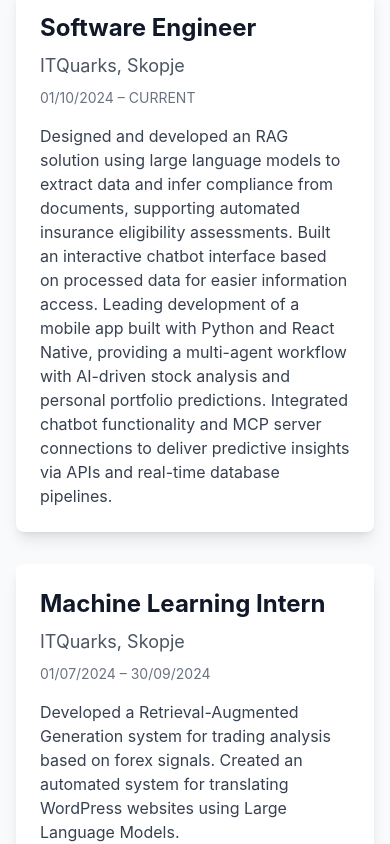
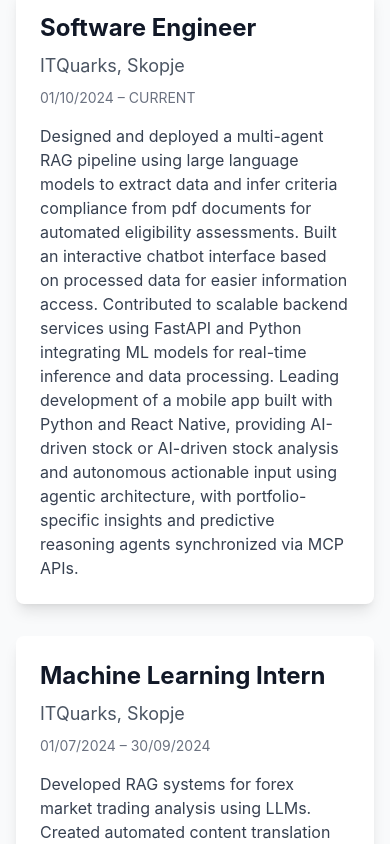
Before and after one commit to tamara-kostova/tamara-kostova.github.io, a React (Vite) app in the folder portfolio/: page / in a window 390 px wide. Shown: the part 1040-1884 px from the top of the page. Built offline with nearby package versions, Linux system fonts and the light colour scheme.

Commit message:
update portfolio

```diff
--- a/portfolio/src/Portfolio.jsx
+++ b/portfolio/src/Portfolio.jsx
@@ -1,7 +1,8 @@
 import React, { useState, useEffect, useCallback, memo, lazy, Suspense } from 'react';
-import { Github, Linkedin, Twitter, Mail, ChevronUp, ExternalLink, Moon, Sun, Menu, X } from 'lucide-react';
+import { Github, Linkedin, Mail, ChevronUp, ExternalLink, Moon, Sun, Menu, X } from 'lucide-react';
 import { FaPython, FaJava, FaDocker, FaGit } from 'react-icons/fa';
-import { SiCplusplus, SiC, SiFastapi, SiSpring, SiLangchain } from 'react-icons/si';
+import { SiCplusplus, SiC, SiFastapi, SiSpring, SiLangchain, SiPostgresql, SiAmazonwebservices, SiDotnet, SiDjango, SiTensorflow, SiPytorch } from 'react-icons/si';
+import { Brain, Database, Workflow, Cpu, Server, Clock, Flame, Table, Sigma } from 'lucide-react';
 import { VscAzure } from 'react-icons/vsc';
 import emailjs from '@emailjs/browser';
 import { emailConfig } from './config/emailjs';
@@ -12,70 +13,95 @@ const LoadingSpinner = () => (
   </div>
 );
 
-const skillsData = [
-  { name: 'Python', icon: <FaPython size={40} /> },
-  { name: 'Java', icon: <FaJava size={40} /> },
-  { name: 'C++', icon: <SiCplusplus size={40} /> },
-  { name: 'C', icon: <SiC size={40} /> },
-  { name: 'FastAPI', icon: <SiFastapi size={40} /> },
-  { name: 'Spring', icon: <SiSpring size={40} /> },
-  { name: 'Docker', icon: <FaDocker size={40} /> },
-  { name: 'Git', icon: <FaGit size={40} /> },
-  { name: 'Azure', icon: <VscAzure size={40} /> },
-  { name: 'Langchain', icon: <SiLangchain size={40} /> },
-];
-
+const skillsData = {
+  "Languages": [
+    { name: "Python", icon: <FaPython /> },
+    { name: "Java", icon: <FaJava /> },
+    { name: "C++", icon: <SiCplusplus /> },
+    { name: "C", icon: <SiC /> },
+    { name: "SQL", icon: <SiPostgresql /> },
+  ],
+  "AI / ML": [
+    { name: "RAG Systems", icon: <Database /> },
+    { name: "Strands Agents", icon: <Brain /> },
+    { name: "LangChain", icon: <SiLangchain /> },
+    { name: "LangGraph", icon: <Workflow /> },
+    { name: "Transformers", icon: <Cpu /> },
+  ],
+  "Backend": [
+    { name: "FastAPI", icon: <SiFastapi /> },
+    { name: ".Net", icon: <SiDotnet /> },
+    { name: "Spring Boot", icon: <SiSpring /> },
+    { name: "REST APIs", icon: <Server /> },
+    { name: "Django", icon: <SiDjango /> },
+  ],
+  "Data & Infra": [
+    { name: "PostgreSQL", icon: <SiPostgresql /> },
+    { name: "TimescaleDB", icon: <Clock /> },
+    { name: "Docker", icon: <FaDocker /> },
+    { name: "Azure", icon: <VscAzure /> },
+    { name: "AWS", icon: <SiAmazonwebservices /> },
+  ],
+  "ML Tooling": [
+    { name: "PyTorch", icon: <SiPytorch /> },
+    { name: "Tensorflow", icon: <SiTensorflow /> },
+    { name: "scikit-learn", icon: <Table /> },
+    { name: "Pandas", icon: <Flame /> },
+    { name: "NumPy", icon: <Sigma /> },
+  ],
+};
 const projectsData = [
   {
     title: 'Quick Chef',
-    description: ' An AI-powered recipe discovery and generation platform that uses RAG and MCP ',
+    description: 'AI-driven culinary platform leveraging Retrieval-Augmented Generation (RAG) and Model-Context Protocol (MCP) to generate personalized recipes and optimize ingredient substitutions based on user preferences and dietary constraints.',
     link: 'https://github.com/tamara-kostova/QuickChef',
     image: '/assets/img/quickchef.png',
-  },{
+  },
+  {
     title: 'ecoGrad',
-    description: 'Eco-friendly web app - 3rd Prize at ITLabs and Best Hackaton, December 2023',
+    description: 'Sustainable lifestyle web application designed to promote eco-friendly habits. Awarded 3rd Prize at ITLabs and Best Hackathon, December 2023.',
     link: 'https://github.com/tamara-kostova/ecoGrad',
     image: '/assets/img/ecoGrad.jpg',
   },
   {
     title: 'Smart Vitals',
-    description: 'AI-powered patient monitoring system with real-time analytics.',
+    description: 'AI-enhanced patient monitoring system providing real-time analytics and predictive health scoring. Integrates time-series analysis, anomaly detection, and visualization pipelines to support proactive clinical decision-making.',
     link: 'https://github.com/tamara-kostova/Smart-Vitals',
     image: '/assets/img/smartvitals.png',
   },
   {
     title: 'Hybrid RAG',
-    description: 'Graph-enhanced retrieval-augmented generation for medical literature in the field of Alzheimer\'s.',
+    description: 'Graph-augmented retrieval-augmented generation framework for extracting and synthesizing insights from Alzheimer\'s medical literature. Combines semantic embeddings, graph neural networks, and domain-specific RAG to enhance literature search and knowledge discovery.',
     link: 'https://github.com/tamara-kostova/HybridRAG',
     image: '/assets/img/hybridrag.png',
   },
   {
     title: 'Hot and Cold',
-    description: 'Pygame maze game',
+    description: 'Algorithmically-driven Pygame maze game demonstrating pathfinding, environment simulation, and dynamic difficulty adjustment using procedural generation.',
     link: 'https://github.com/tamara-kostova/Hot-and-cold',
     video: '/assets/videos/HotAndCold.mp4',
   },
   {
     title: 'Bitcoin Price Prediction',
-    description: 'Time-series forecasting of Bitcoin prices using ML models.',
+    description: 'Time-series forecasting of cryptocurrency prices using classical ML and deep learning models. Implements feature engineering, model selection, and evaluation pipelines to optimize predictive accuracy for high-volatility financial data.',
     link: 'https://github.com/tamara-kostova/BitcoinPrediction-ML',
     image: '/assets/img/bitcoin.png',
   },
   {
-    title: 'Super Mario The Plumber, February 2020',
-    description: 'A game created in 48 hours - 1st Prize at Global Game Jam, February 2020.',
+    title: 'Super Mario The Plumber',
+    description: 'Rapid-development 48-hour game prototype that won 1st Prize at Global Game Jam, February 2020. Highlights fast prototyping, interactive design, and collaborative development under time constraints.',
     link: 'https://github.com/tamara-kostova/supermariotheplumber',
     image: '/assets/img/gamejam.jpg',
   },
   {
     title: 'AI Football',
-    description: 'Reinforcement learning-powered AI football agents - 2nd Prize at Robomac, May 2023',
+    description: 'Reinforcement learning-based AI football simulation demonstrating strategy learning, agent coordination, and competitive gameplay. Achieved 2nd Prize at RoboMac, May 2023.',
     link: 'https://github.com/tamara-kostova/RoboMac2023_AIFootball',
     image: '/assets/img/robomac.jpg',
   },
   {
     title: 'BlackJack',
-    description: 'Windows Forms BlackJack game',
+    description: 'Windows Forms-based BlackJack simulator implementing game logic, probability modeling, and interactive GUI design for a controlled user environment.',
     link: 'https://github.com/tamara-kostova/BlackJack',
     image: '/assets/img/blackjack.png',
   },
@@ -87,21 +113,21 @@ const experienceData = [
     company: 'ITQuarks, Skopje',
     date: '01/10/2024 – CURRENT',
     description:
-      'Designed and developed an RAG solution using large language models to extract data and infer compliance from documents, supporting automated insurance eligibility assessments. Built an interactive chatbot interface based on processed data for easier information access. Leading development of a mobile app built with Python and React Native, providing a multi-agent workflow with AI-driven stock analysis and personal portfolio predictions. Integrated chatbot functionality and MCP server connections to deliver predictive insights via APIs and real-time database pipelines.',
+      'Designed and deployed a multi-agent RAG pipeline using large language models to extract data and infer criteria compliance from pdf documents for automated eligibility assessments. Built an interactive chatbot interface based on processed data for easier information access. Contributed to scalable backend services using FastAPI and Python integrating ML models for real-time inference and data processing. Leading development of a mobile app built with Python and React Native, providing AI-driven stock or AI-driven stock analysis and autonomous actionable input using agentic architecture, with portfolio-specific insights and predictive reasoning agents synchronized via MCP APIs.',
   },
   {
     title: 'Machine Learning Intern',
     company: 'ITQuarks, Skopje',
     date: '01/07/2024 – 30/09/2024',
     description:
-      'Developed a Retrieval-Augmented Generation system for trading analysis based on forex signals. Created an automated system for translating WordPress websites using Large Language Models.',
+      'Developed RAG systems for forex market trading analysis using LLMs. Created automated content translation systems for WordPress websites using generative language models to produce unique and localized output',
   },
   {
     title: 'Student Researcher',
     company: 'Macedonian Academy of Sciences and Art',
     date: '15/09/2024 – 30/04/2025',
     description:
-      'Developed a hybrid RAG system combining lexical, semantic, and graph-based retrieval methods for deep analysis of neurology medical papers. Enhanced retrieval accuracy and response relevance through domain-specific model tuning.',
+      'Developed a hybrid RAG system combining lexical, semantic, and graph-based retrieval methods for deep analysis of neurology medical papers. Enhanced retrieval accuracy and response relevance through domain-specific model tuning',
   },
   {
     title: 'Software Engineering Intern',
@@ -522,14 +548,18 @@ const SkillsSection = memo(() => {
   return (
     <section id="skills" className="py-20 bg-white dark:bg-[#094243] transition-colors duration-200">
       <div className="container mx-auto px-4">
-        <h2 className="text-4xl md:text-5xl font-bold text-center mb-4 gradient-text">
-          Skills<span className="text-yellow-600">.</span>
+      <h2 className="text-4xl md:text-5xl font-bold text-center mb-4 bg-gradient-to-r from-indigo-600 via-purple-600 to-yellow-600 bg-clip-text text-transparent">
+          AI-First Expertise<span className="text-yellow-600">.</span>
         </h2>
-        <p className="text-center text-gray-600 dark:text-gray-300 mb-16 max-w-2xl mx-auto">
-          Technologies and tools I use to bring ideas to life.
+        <p className="text-center text-gray-600 dark:text-gray-300 mb-10 max-w-2xl mx-auto text-xl">
+          Specialized in agentic AI systems, multi-agent RAG pipelines, and autonomous reasoning frameworks.
         </p>
+        <div className="space-y-12">
+          {Object.entries(skillsData).map(([category, skills], catIndex) => (
+            <div key={category}>
+              <h3 className="text-2xl font-semibold mb-6 text-gray-800 dark:text-gray-200">{category}</h3>
               <div className="grid grid-cols-2 md:grid-cols-3 lg:grid-cols-5 gap-6">
-          {skillsData.map((skill, index) => (
+                {skills.map((skill, index) => (
                   <div
                     key={index}
                     className="group flex flex-col items-center justify-center p-6 bg-white dark:bg-[#073031] rounded-xl shadow-lg hover-lift transition-all duration-300 hover:shadow-xl animate-float"
@@ -538,9 +568,12 @@ const SkillsSection = memo(() => {
                     <div className="text-5xl mb-4 text-yellow-600 group-hover:scale-110 transition-transform duration-300 animate-glow">
                       {skill.icon}
                     </div>
-              <h3 className="text-lg font-bold text-center text-gray-900 dark:text-white group-hover:text-yellow-600 dark:group-hover:text-yellow-400 transition-colors">
+                    <h4 className="text-lg font-bold text-center text-gray-900 dark:text-white group-hover:text-yellow-600 dark:group-hover:text-yellow-400 transition-colors">
                       {skill.name}
-              </h3>
+                    </h4>
+                  </div>
+                ))}
+              </div>
             </div>
           ))}
         </div>
```
Also changed, not shown: 1 other file (tests, documents, lock files or other folders). Lines whose indentation alone changed are shown as unchanged.
